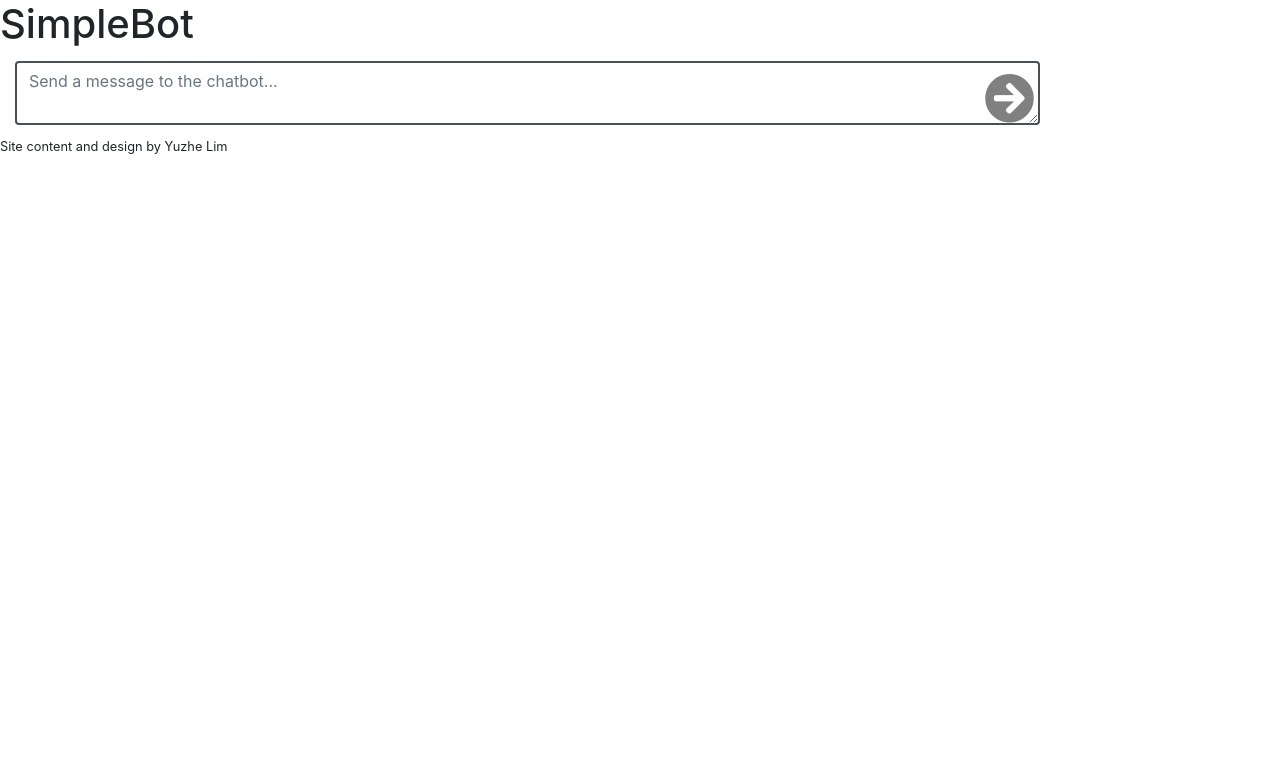
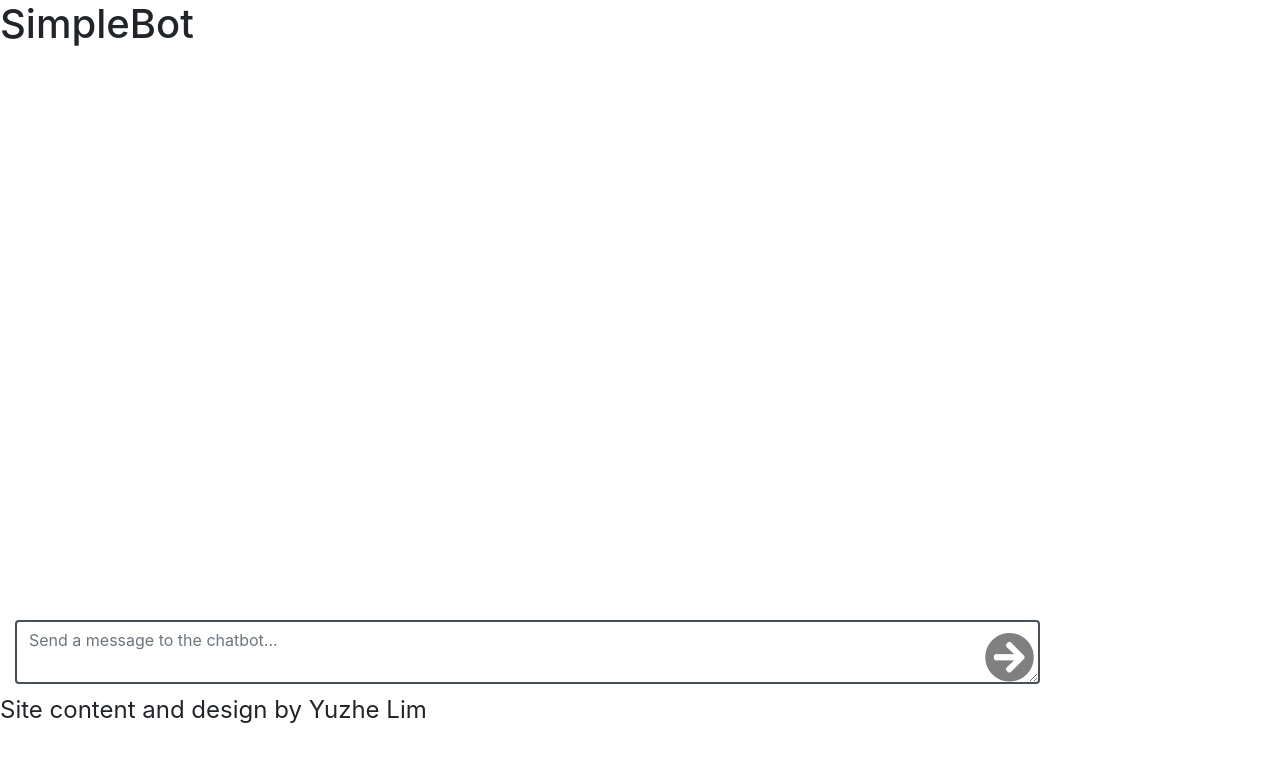
Before and after one commit to louisyuzhe/AI-chatbot-platform, a Django app: page /chatbot/ in a window 1280 px wide. Shown: the top 762 px of the page. Run offline with Django 3.2, Linux system fonts and the light colour scheme; parts of the project's set-up code (start-up, migrations or seed data) failed here and were passed over; some libraries are stand-ins or nearby versions.

Commit message:
Add CSS selector for chatbox, create vertically scrollable div

```diff
--- a/webpage/blog/static/css/screen.css
+++ b/webpage/blog/static/css/screen.css
@@ -1,3 +1,9 @@
+/* Base Styles */
+small {
+	font-size: 1.5em;
+}
+
+/* Layout Styles */
 .top-padding {
 	margin-top: 10px;
 }
@@ -45,3 +51,8 @@
 #app p {
 	margin-bottom: 0px;
 }
+
+#chatbox {
+	overflow-y: scroll;
+	height: 70vh;
+}
```
